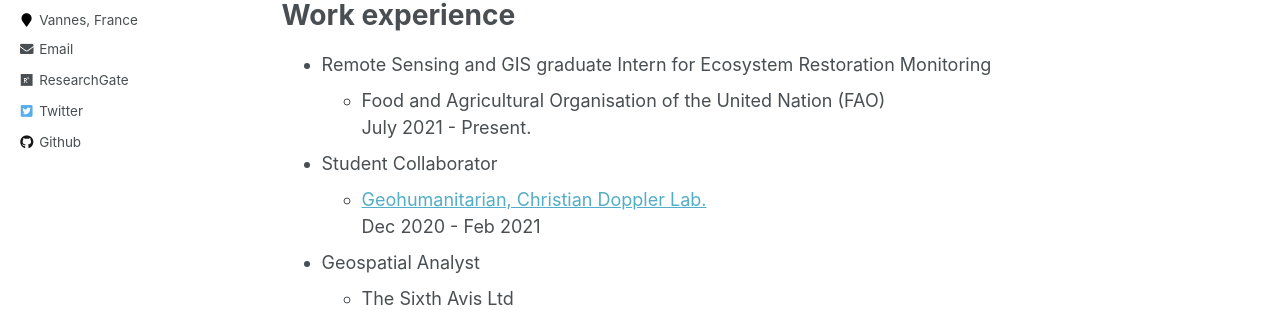
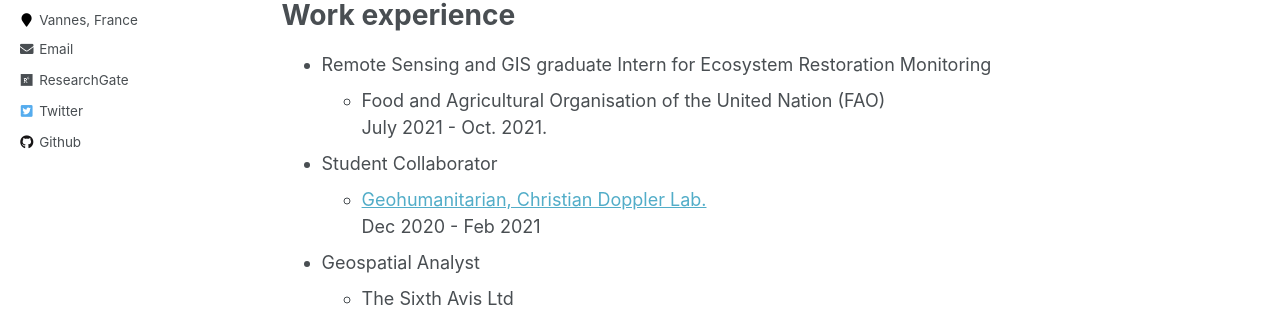
Before and after one commit to adebowaledaniel/adebowaledaniel.github.io, a Jekyll site: the page built from _pages/cv.md, in a window 1280 px wide and 900 px high. Shown: the part 366-676 px from the top of the window. Built offline with Jekyll 4.4.1, drawn with Linux system fonts in a browser that asks for light colours.

Commit message:
work experience updated

```diff
--- a/_pages/cv.md
+++ b/_pages/cv.md
@@ -22,7 +22,7 @@
 
 * Remote Sensing and GIS graduate Intern for Ecosystem Restoration Monitoring
   * Food and Agricultural Organisation of the United Nation (FAO)
-    July 2021 - Present.
+    July 2021 - Oct. 2021.
 * Student Collaborator
   * [Geohumanitarian, Christian Doppler Lab.](https://geohum.zgis.at/)
     Dec 2020 - Feb 2021
```
